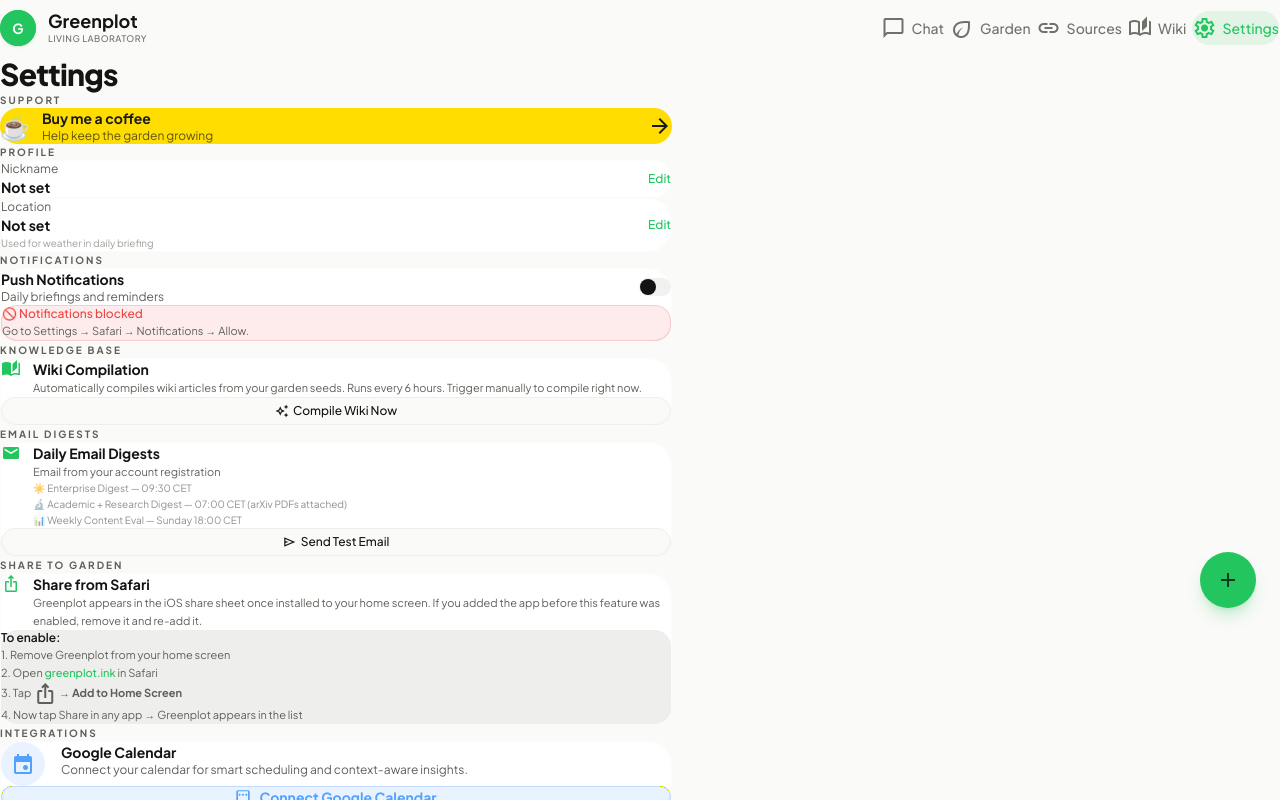
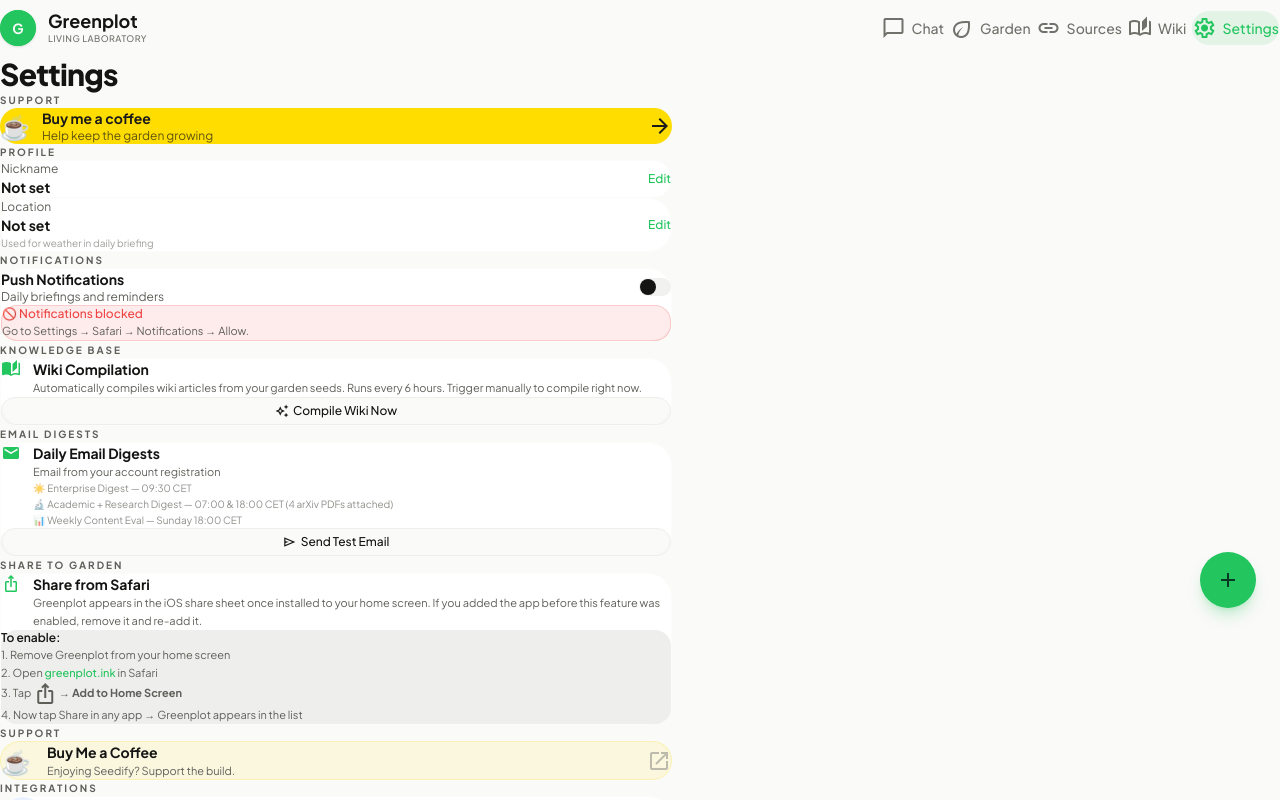
Before and after one commit to Freddy503/Greenplot, a Next.js app: page /settings in a window 1280 px wide. Built offline with nearby package versions, Linux system fonts and the light colour scheme; no server answers.

Commit message:
feat: add Buy Me a Coffee button, update digest schedule description

```diff
--- a/src/app/settings/page.tsx
+++ b/src/app/settings/page.tsx
@@ -393,7 +393,7 @@
                  </p>
                  <div className="mt-2 space-y-1 text-[10px] text-on-surface-variant/70">
                    <p>☀️ Enterprise Digest — 09:30 CET</p>
-                   <p>🔬 Academic + Research Digest — 07:00 CET (arXiv PDFs attached)</p>
+                   <p>🔬 Academic + Research Digest — 07:00 & 18:00 CET (4 arXiv PDFs attached)</p>
                    <p>📊 Weekly Content Eval — Sunday 18:00 CET</p>
                  </div>
                </div>
@@ -437,6 +437,24 @@
                <p>4. Now tap Share in any app → Greenplot appears in the list</p>
              </div>
            </div>
+         </section>
+
+         {/* Buy Me a Coffee */}
+         <section>
+           <h2 className="text-[10px] font-bold uppercase tracking-[0.2em] text-on-surface-variant mb-2">Support</h2>
+           <a
+             href="https://buymeacoffee.com/freddy503"
+             target="_blank"
+             rel="noopener noreferrer"
+             className="flex items-center gap-4 px-5 py-4 rounded-2xl bg-[#FFDD00]/10 border border-[#FFDD00]/20 hover:border-[#FFDD00]/50 hover:bg-[#FFDD00]/15 transition-all active:scale-[0.98] group"
+           >
+             <span className="text-2xl">☕</span>
+             <div className="flex-1">
+               <p className="text-sm font-bold text-on-surface">Buy Me a Coffee</p>
+               <p className="text-[11px] text-on-surface-variant mt-0.5">Enjoying Seedify? Support the build.</p>
+             </div>
+             <span className="material-symbols-outlined text-on-surface-variant/40 group-hover:text-[#FFDD00] transition-colors">open_in_new</span>
+           </a>
          </section>
 
          {/* Integrations */}
```
